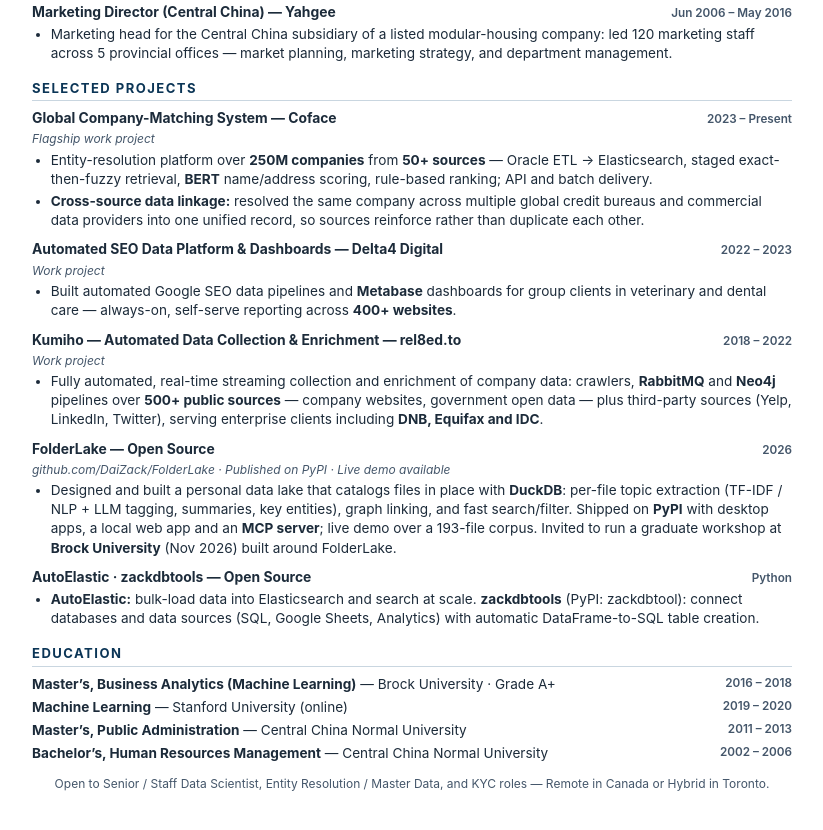
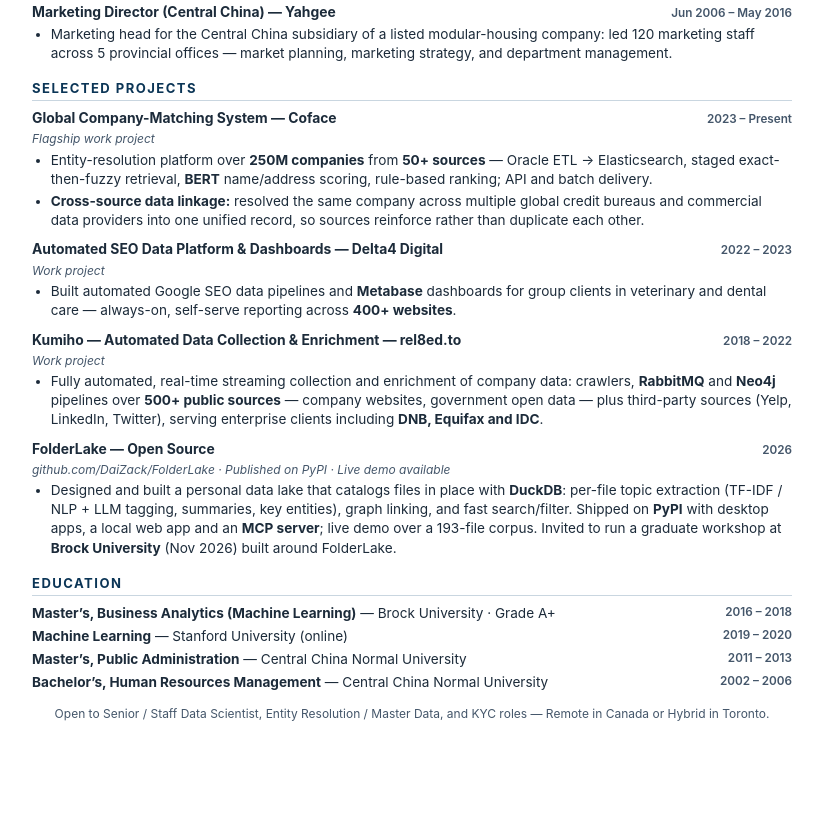
Before and after one commit to DaiZack/daizack.github.io, a plain HTML site: page resume.html in a window 1280 px wide. Shown: the part 1148-1978 px from the top of the page, without its empty margins (228-1051 px from the left). After the commit the page ends 1913 px from the top, so only its background shows below. Drawn offline with Linux system fonts and the light colour scheme.

Commit message:
Resume v16: drop AutoElastic/zackdbtools entry (padding); projects are 3 work projects + FolderLake

```diff
--- a/resume.html
+++ b/resume.html
@@ -109,10 +109,7 @@
     <li>Designed and built a personal data lake that catalogs files in place with <strong>DuckDB</strong>: per-file topic extraction (TF-IDF / NLP + LLM tagging, summaries, key entities), graph linking, and fast search/filter. Shipped on <strong>PyPI</strong> with desktop apps, a local web app and an <strong>MCP server</strong>; live demo over a 193-file corpus. Invited to run a graduate workshop at <strong>Brock University</strong> (Nov 2026) built around FolderLake.</li>
   </ul>
 </div>
-<div class="job">
-  <div class="jh"><span class="jt">AutoElastic · zackdbtools — Open Source</span><span class="jd">Python</span></div>
-  <ul><li><strong>AutoElastic:</strong> bulk-load data into Elasticsearch and search at scale. <strong>zackdbtools</strong> (PyPI: zackdbtool): connect databases and data sources (SQL, Google Sheets, Analytics) with automatic DataFrame-to-SQL table creation.</li></ul>
-</div>
+
 
 <h2>Education</h2>
 <div class="edu"><span><strong>Master’s, Business Analytics (Machine Learning)</strong> — Brock University · Grade A+</span><span class="d">2016 – 2018</span></div>
```
